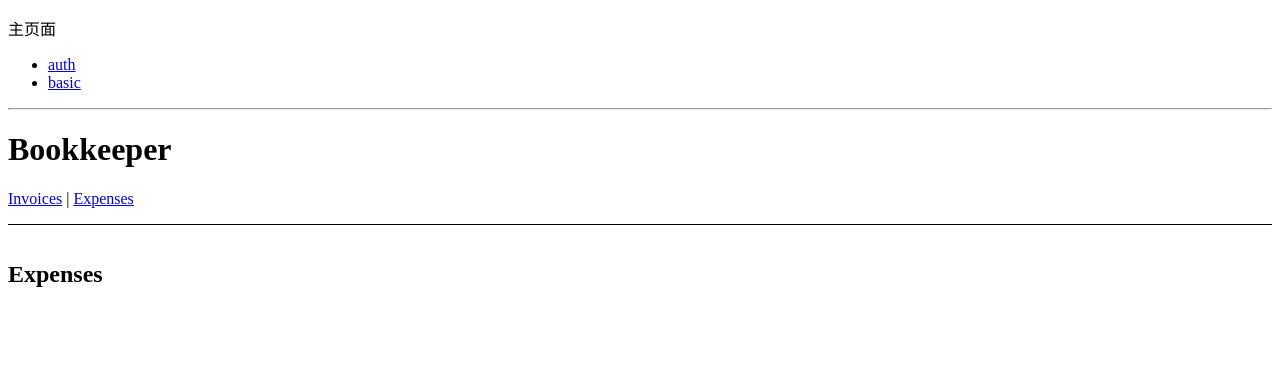
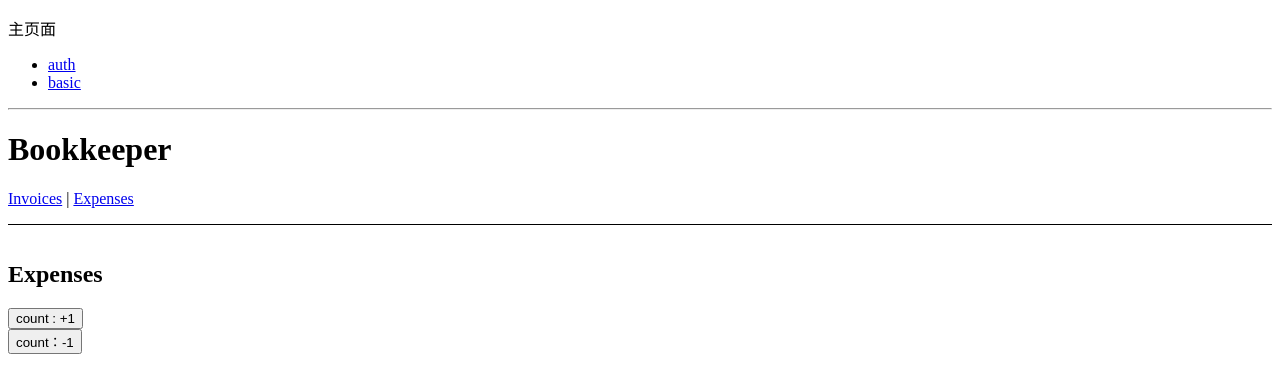
Before and after one commit to Pancake-Q/react18.0.0, a React app: page /auth/expenses in a window 1280 px wide. Shown: the top 392 px of the page. Built offline with nearby package versions, Linux system fonts and the light colour scheme.

Commit message:
feat:redux

```diff
--- /dev/null
+++ b/src/components/Child.jsx
@@ -0,0 +1,29 @@
+import React from 'react';
+import { useDispatch } from 'react-redux';
+import { useSelector } from 'react-redux';
+import { SUBTRACTION } from '../store/recuder';
+
+const Child = () => {
+	const count = useSelector(store => {
+		return store.count;
+	});
+	const dispatch = useDispatch();
+
+	return (
+		<>
+			<button
+				onClick={() =>
+					dispatch({
+						type: SUBTRACTION,
+						payload: {
+							count: count - 1,
+						},
+					})
+				}
+			>
+				count：-1
+			</button>
+		</>
+	);
+};
+export default Child;
--- /dev/null
+++ b/src/components/Count.jsx
@@ -0,0 +1,29 @@
+import React from 'react';
+import { useDispatch, useSelector } from 'react-redux';
+import { INCREASE_CONSTANT } from '../store/recuder';
+const Count = () => {
+	const count = useSelector(store => {
+		return store.count;
+	});
+
+	const dispatch = useDispatch();
+	return (
+		<>
+			<div>
+				<button
+					onClick={() =>
+						dispatch({
+							type: INCREASE_CONSTANT,
+							payload: {
+								count: count + 1,
+							},
+						})
+					}
+				>
+					count : +1
+				</button>
+			</div>
+		</>
+	);
+};
+export default Count;
--- a/src/index.js
+++ b/src/index.js
@@ -1,10 +1,13 @@
 import ReactDOM from 'react-dom/client';
+import { Provider } from 'react-redux';
 import { BrowserRouter } from 'react-router-dom';
+import store from './store/store';
 import App from './App';
-
 const root = ReactDOM.createRoot(document.getElementById('root'));
 root.render(
-	<BrowserRouter>
-		<App />
-	</BrowserRouter>
+	<Provider store={store}>
+		<BrowserRouter>
+			<App />
+		</BrowserRouter>
+	</Provider>
 );
--- a/src/pages/Expenses/index.jsx
+++ b/src/pages/Expenses/index.jsx
@@ -1,8 +1,17 @@
 import React from 'react';
+import Count from '../../components/Count';
+import Child from '../../components/Child';
+import { useSelector } from 'react-redux';
 const Expenses = () => {
+	const count = useSelector(store => {
+		return store.count;
+	});
 	return (
 		<main style={{ padding: '1rem 0' }}>
 			<h2>Expenses</h2>
+			<div>{count}</div>
+			<Count></Count>
+			<Child></Child>
 		</main>
 	);
 };
--- /dev/null
+++ b/src/store/recuder.ts
@@ -0,0 +1,26 @@
+export const INCREASE_CONSTANT = 'increaseConstant';
+export const SUBTRACTION = 'subtraction';
+interface CountStoreType {
+	count: number;
+}
+export const initCount: CountStoreType = {
+	count: 0,
+};
+const reducer = {
+	count(state = initCount, action: any) {
+		const { type, payload } = action;
+		switch (type) {
+			case INCREASE_CONSTANT: {
+				const { count } = payload;
+				return { count };
+			}
+			case SUBTRACTION: {
+				const { count } = payload;
+				return { count };
+			}
+			default:
+				return state;
+		}
+	},
+};
+export { reducer };
--- /dev/null
+++ b/src/store/store.ts
@@ -0,0 +1,16 @@
+// import { createStore } from 'redux';
+// import { reducer } from './recuder';
+
+// const store = createStore(reducer.count);
+
+// export default store;
+import { configureStore } from '@reduxjs/toolkit';
+// 单个的reducer
+import { reducer } from './recuder';
+const store = configureStore({
+	// 模块化reducer整合
+	reducer: {
+		reducer: reducer.count,
+	},
+});
+export default store;
```
Also changed, not shown: package.json (+8 -1 lines), tsconfig.json (added, +22 -0 lines), 1 other file (tests, documents, lock files or other folders).
